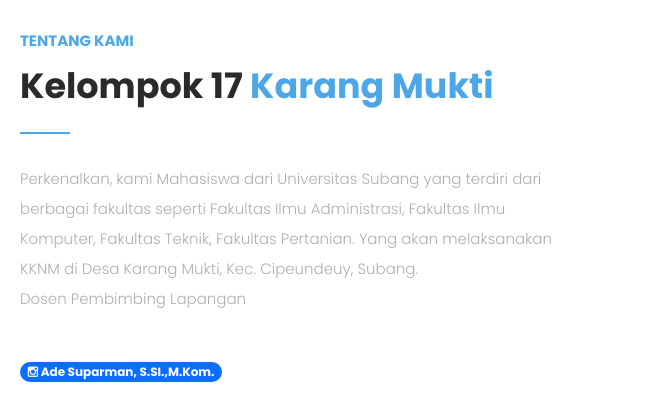
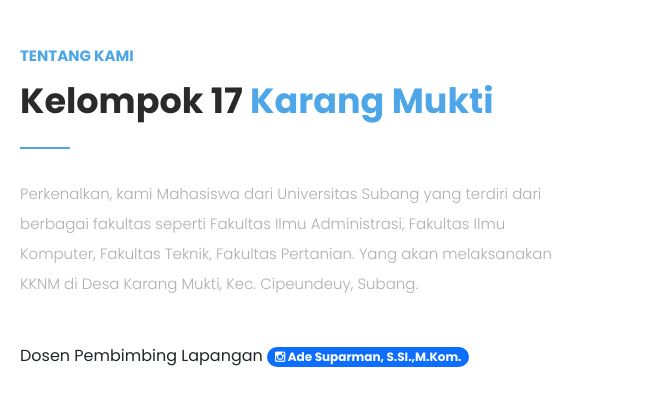
Before and after one commit to kknmkarangmukti/kknmkarangmukti.github.io, a plain HTML site: page index.html in a window 1280 px wide. Shown: the part 937-1347 px from the top of the page, 632-1280 px from the left. Drawn offline with Linux system fonts and the light colour scheme.

Commit message:
Update index.html

```diff
--- a/index.html
+++ b/index.html
@@ -184,9 +184,8 @@ https://templatemo.com/tm-568-digimedia
                     terdiri dari berbagai fakultas seperti Fakultas Ilmu
                     Administrasi, Fakultas Ilmu Komputer, Fakultas Teknik,
                     Fakultas Pertanian. Yang akan melaksanakan KKNM di Desa
-                    Karang Mukti, Kec. Cipeundeuy, Subang.
-                    <br>
-                  Dosen Pembimbing Lapangan</p>
+                    Karang Mukti, Kec. Cipeundeuy, Subang.</p>
+                  <span>Dosen Pembimbing Lapangan</span>
                   <span class="badge bg-primary rounded-pill"
                       ><i class="fa fa-instagram"></i> Ade Suparman, S.SI.,M.Kom.</span
                     >
```
